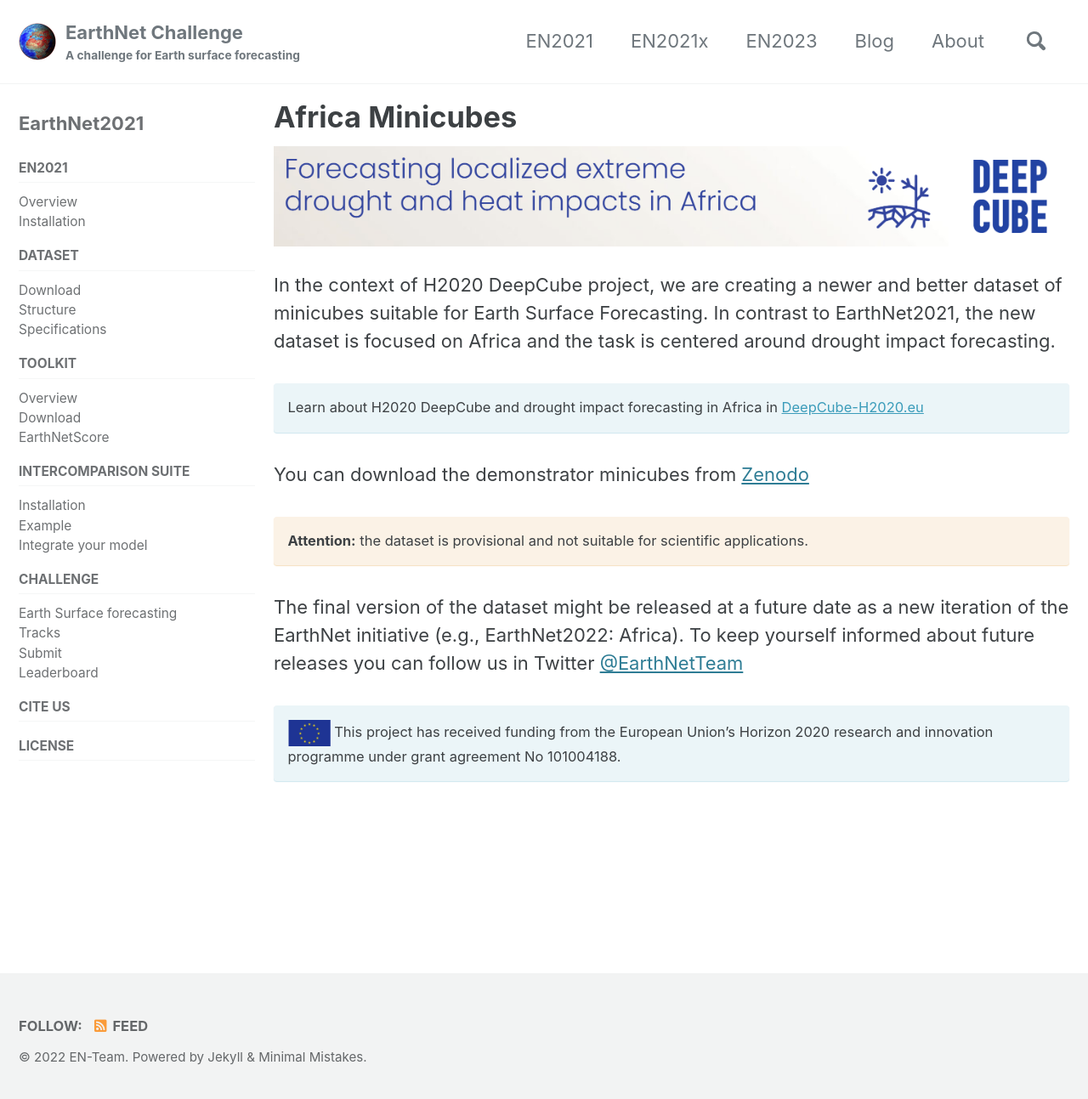
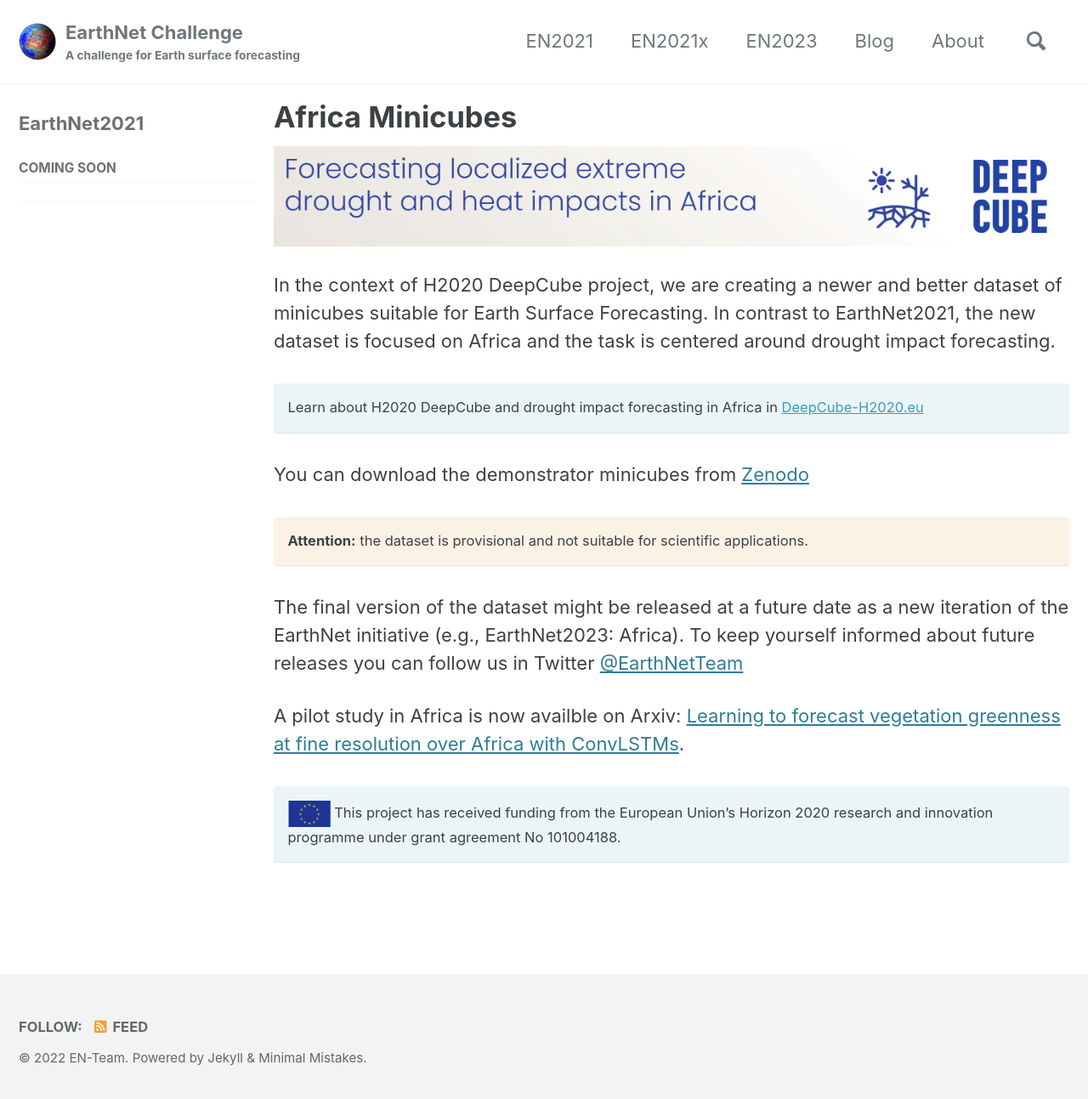
Before and after one commit to earthnet2021/earthnet-model-intercomparison-suite, a Jekyll site: the page built from docs/_pages/en23/ds-africa.md, in a window 1280 px wide and 1300 px high. Shown: the top 1293 px of the window at 85% size. Built offline with Jekyll 4.4.1, drawn with Linux system fonts in a browser that asks for light colours; cached includes are drawn as plain includes.

Commit message:
en23 prelim

```diff
--- a/docs/_data/navigation.yml
+++ b/docs/_data/navigation.yml
@@ -86,3 +86,7 @@ en21x:
 
   - title: "License"
     url: /en21x/license/
+
+en23:
+  - title: "Coming soon"
+  - url: /en23/ds-africa/
--- a/docs/_pages/en21/ds-africa.md
+++ b/docs/_pages/en23/ds-africa.md
@@ -22,7 +22,10 @@ You can download the demonstrator minicubes from [Zenodo](https://zenodo.org/rec
 {: .notice--warning}
 
 
-The final version of the dataset might be released at a future date as a new iteration of the EarthNet initiative (e.g., EarthNet2022: Africa). To keep yourself informed about future releases you can follow us in Twitter [@EarthNetTeam](https://twitter.com/EarthNetTeam)
+The final version of the dataset might be released at a future date as a new iteration of the EarthNet initiative (e.g., EarthNet2023: Africa). To keep yourself informed about future releases you can follow us in Twitter [@EarthNetTeam](https://twitter.com/EarthNetTeam)
+
+
+A pilot study in Africa is now availble on Arxiv: [Learning to forecast vegetation greenness at fine resolution over Africa with ConvLSTMs](https://arxiv.org/abs/2210.13648).
 
 
 <img src="/assets/images/eu-flag.PNG" alt="drawing" width="50"/> This project has received funding from the European Union’s Horizon 2020 research and innovation programme under grant agreement No 101004188.
```
Also changed, not shown: other parts of docs/_pages/en23/ds-africa.md (+1 -1 lines).
